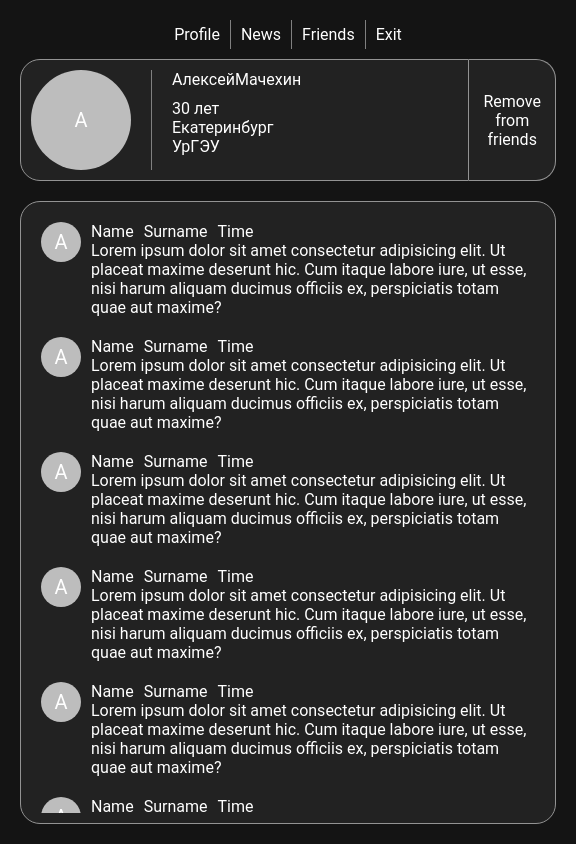
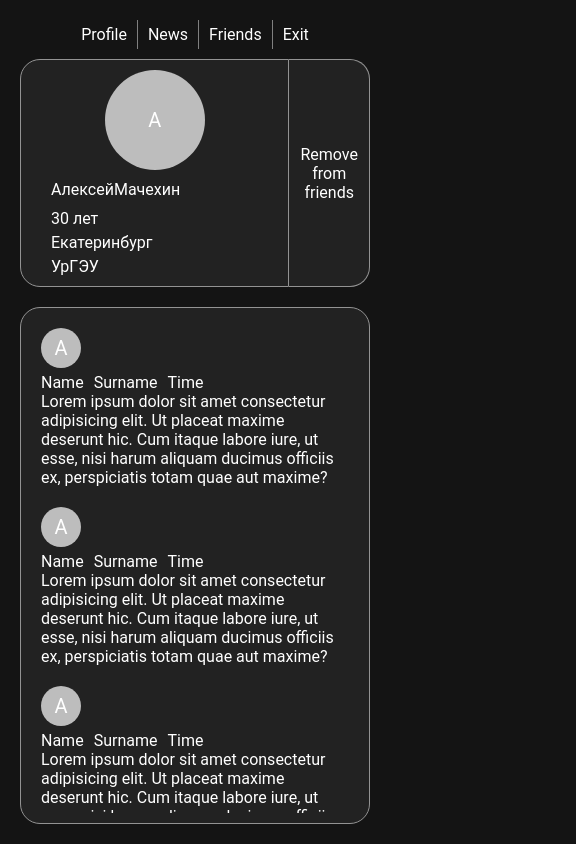
Before and after one commit to AlexeyMachehin/Social-network, a React (Vite) app: page / in a window 390 px wide. Shown: the whole page, 576 px wide, since content can reach past the window. Built offline with nearby package versions, Linux system fonts and the light colour scheme.

Commit message:
add adaptive

```diff
--- a/src/components/post/post.module.css
+++ b/src/components/post/post.module.css
@@ -20,3 +20,13 @@
   display: flex;
   flex-direction: column;
 }
+
+@media screen and (max-width: 576px) {
+  .postWrapper {
+    flex-wrap: wrap;
+  }
+
+  .avatar {
+    margin-bottom: 5px;
+  }
+}
--- a/src/pages/userPage/UserPage.tsx
+++ b/src/pages/userPage/UserPage.tsx
@@ -16,15 +16,15 @@ export default function UserPage() {
           <Avatar alt="Avatar" src="#" className={classes.userInfo__avatar} />
 
           <div className={classes.userInfo__content}>
-            <div style={{ display: 'flex' }}>
+            <div style={{ display: 'flex', marginBottom: '10px' }}>
               <div className={classes.userInfo__content_name}>Алексей</div>
               <div>Мачехин</div>
             </div>
 
             <div>
-              <div>30 лет</div>
-              <div>Екатеринбург</div>
-              <div>УрГЭУ</div>
+              <div className={classes.contentItem}>30 лет</div>
+              <div className={classes.contentItem}>Екатеринбург</div>
+              <div className={classes.contentItem}>УрГЭУ</div>
             </div>
           </div>
         </div>
--- a/src/pages/userPage/userPage.module.css
+++ b/src/pages/userPage/userPage.module.css
@@ -26,7 +26,6 @@
   display: flex;
   flex-direction: column;
   flex: 2;
-  gap: 10px;
   padding: 0 20px;
   margin: 0 20px;
   border-left: 1px solid grey;
@@ -55,3 +54,24 @@
   height: 100%;
   overflow-y: auto;
 }
+
+.contentItem:not(:last-child) {
+  margin-bottom: 5px;
+}
+
+@media screen and (max-width: 576px) {
+  .userInfo {
+    justify-content: center;
+    flex-wrap: wrap;
+    align-items: center;
+  }
+
+  .userInfo__content {
+    margin: 0;
+    border: none;
+  }
+
+  .userInfo__avatar {
+    margin-bottom: 10px;
+  }
+}
--- a/src/styles/App.css
+++ b/src/styles/App.css
@@ -6,5 +6,5 @@
 .App {
   height: 100%;
   width: 100%;
-  min-width: 576px;
+  /* min-width: 576px; */
 }
--- a/src/styles/index.css
+++ b/src/styles/index.css
@@ -13,7 +13,7 @@ body {
 }
 
 .mainContainer {
-  width: 900px;
+  max-width: 900px;
   display: flex;
   flex-direction: column;
 }
@@ -28,3 +28,9 @@ body {
 .mainButton:hover {
   background-color: #ffffff23;
 }
+
+/* @media screen and (max-width: 576px) {
+  .mainContainer {
+    width: 100%;
+  }
+} */
```
